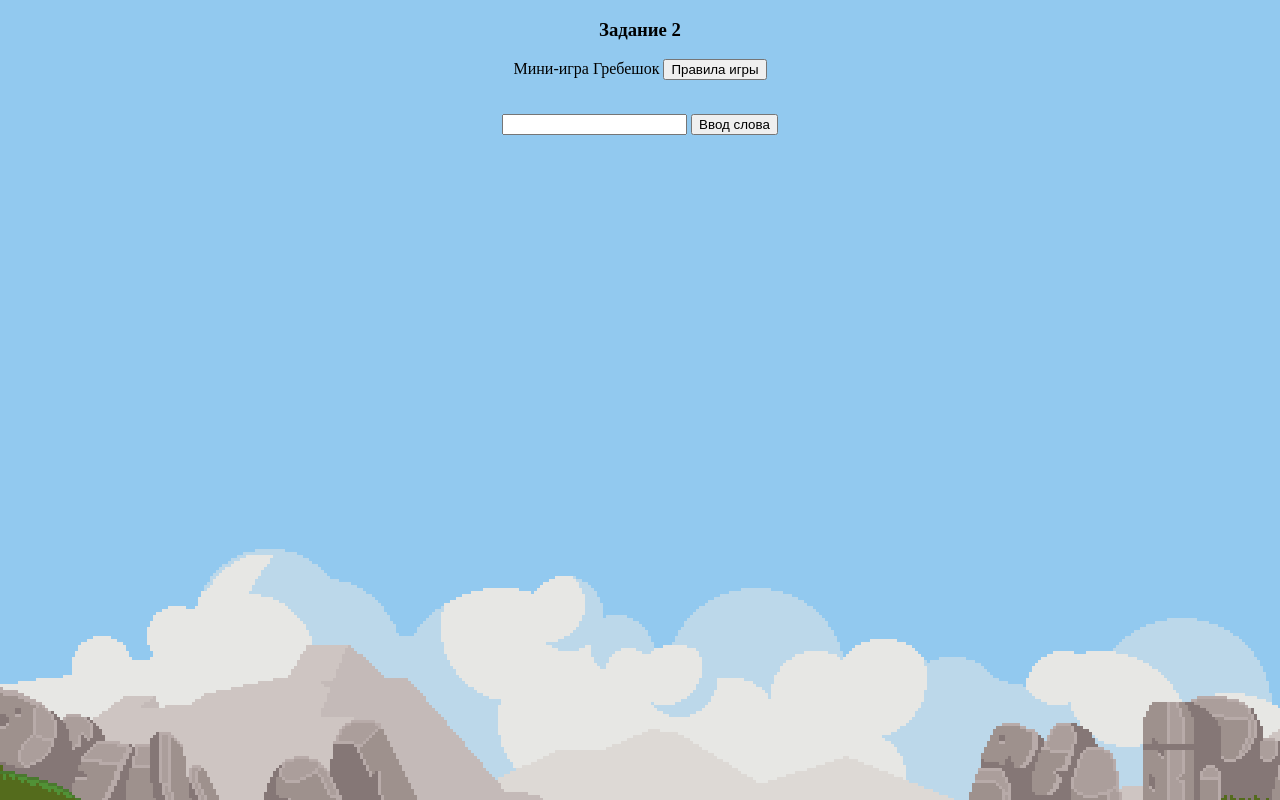
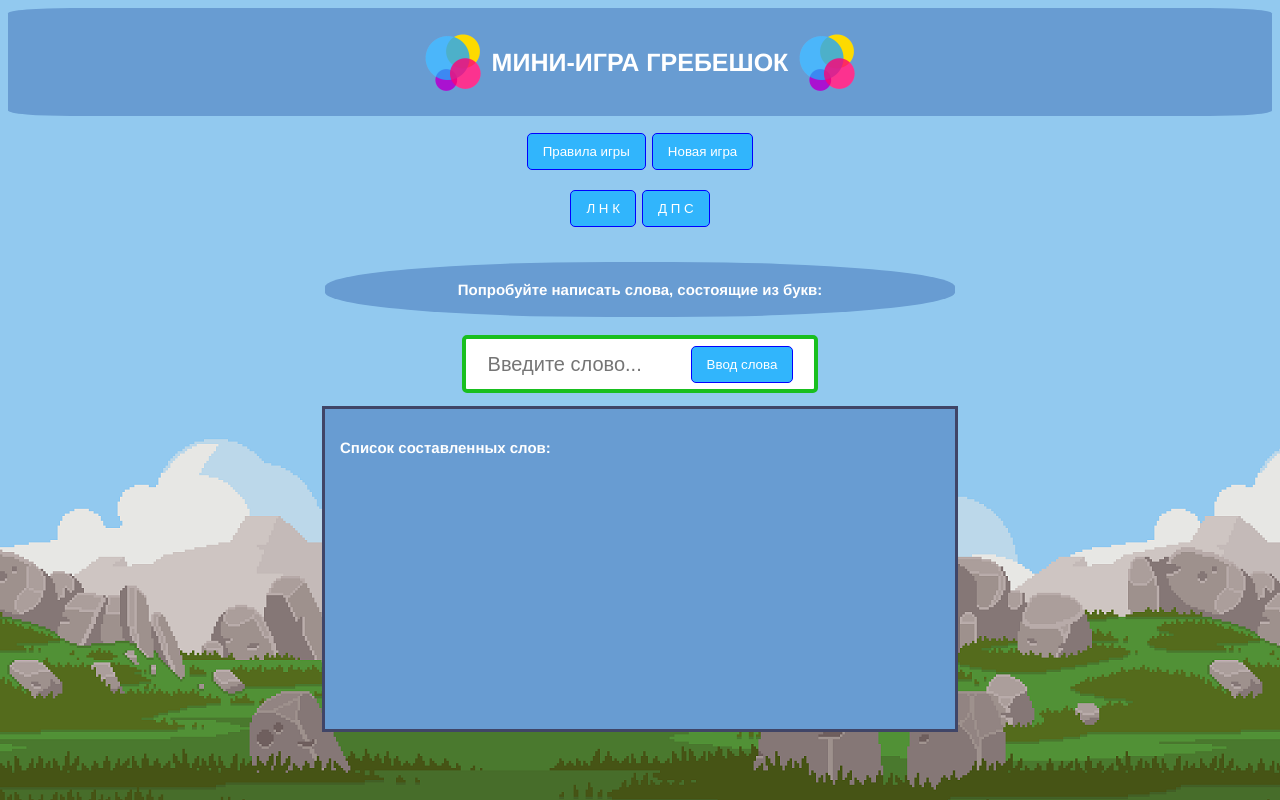
Before and after one commit to NomokonovD/----HTML, a plain HTML site: page task2.html in a window 1280 px wide. Shown: the top 800 px of the page. Drawn offline with Linux system fonts and the light colour scheme.

Commit message:
Работа над 2 заданием (мини-игра)

```diff
--- a/style.css
+++ b/style.css
@@ -8,8 +8,8 @@
 }
 
 .body2{
-    background-image: url(images/фон.png);
-    height: 1080px;;
+background-image: url(images/фон1.png);
+
 }
 
 .s{
@@ -43,10 +43,13 @@ display: flex;
 
 .search-form{
 border:none;
+border-radius: 20%;
 width: 200px;
 outline: none;
 font-size: 20px;
-    padding-right: 10px;
+padding-right: 10px #689CD2;
+
+color: rgb(161, 161, 161);
 
 }
 
@@ -57,3 +60,74 @@ display: flex;
 .search-bt:hover{
 background-color: rgb(13, 219, 47);
 }
+
+.header{
+    display:flex;
+    align-items: center;
+    justify-content: center;
+    padding: 15px;
+
+    background: #689CD2;
+    color:#fff;
+    font-family: Helvetica;
+    font-weight: bold;
+    font-size: 25px;
+    border-radius: 5%;
+}
+
+.header>img{
+    margin:7px;
+}
+
+.buttonGame{
+    display: inline-block;
+    padding: 10px 15px;
+    color:white;
+    background-color: rgb(49, 181, 252);
+    border: 1px solid blue;
+    border-radius: 5px;
+    user-select: none;
+    margin: 1px;
+}
+
+.buttonGame:hover{
+    opacity: 0.7;
+    cursor: pointer;
+    background-color: #FF9900;
+}
+
+.header_word{
+    display:flex;
+    align-items: center;
+    justify-content: center;
+    padding: 15px;
+    height: 25px;
+    width: 600px;
+
+    background: #689CD2;
+    color:#fff;
+    font-family: Helvetica;
+    font-weight: bold;
+    font-size: 15px;
+    border-radius: 45%;
+}
+
+.fontP{
+    color:rgb(3, 73, 134);
+    font-family: Helvetica;
+    font-size: 13px;
+}
+
+.ListWord{
+    display:flex;
+    padding: 15px;
+    height: 290px;
+    width: 600px;
+
+    background: #689CD2;
+    color:#fff;
+    font-family: Helvetica;
+    font-weight: bold;
+    font-size: 15px;
+    border: 3px solid rgb(64, 69, 103);
+}
--- a/task2.html
+++ b/task2.html
@@ -9,16 +9,43 @@
 </head>
 
 <body class="body2">
-    <h3 align="center">Задание 2</h3>
+
+    <div class="header">
+        <img src="images/logo.png" alt="logo" >
+            МИНИ-ИГРА ГРЕБЕШОК
+            <img src="images/logo.png" alt="logo">
+    </div>
+
     <div align="center">
-        <p >
-            Мини-игра Гребешок
-            <button onclick="Rules()">Правила игры</button>
+        <p>
+            <button onclick="Rules()" class="buttonGame">Правила игры</button>
+            <button class="buttonGame" onclick="NewGame()">Новая игра</button>
+            <br>
+            <br>
+            <button class="buttonGame" id="btn1" onclick="clickButt1()">Л Н К</button>
+            <button class="buttonGame" id="btn2" onclick="clickButt2()">Д П С</button>
+
             <br><br>
+        </p>
+        <div class = "header_word">
 
-        </p>
-        <input type="text" id="input">
-        <button onclick="Game()">Ввод слова</button>
+            <p>Попробуйте написать слова, состоящие из букв: <span id="inputWord"></span></p>
+        </div>
+        <br>
+        <div class="search">
+            <input class="search-form" type="text" id="input" placeholder="Введите слово...">
+            <button class="buttonGame" onclick="Game()">Ввод слова</button>
+        </div>
+        <p class="fontP" id="Err"></p>
+
+        <div class="ListWord">
+            <p>Список составленных слов:</p>
+            <br>
+            <p id="ListW"></p>
+        </div>
+
+    </div>
+
 
     </div>
 </body>
--- a/task2.js
+++ b/task2.js
@@ -1,8 +1,75 @@
+let checkBtn=false;
+let flag=0;
+let arr=[];
+
+function clickButt1(){
+    if(checkBtn){
+        NewGame();
+    }
+    else{
+        let btn1=document.querySelector("#btn1");
+        btn1.style.backgroundColor='#FF9900';
+        document.getElementById("inputWord").innerHTML="Л Н К";
+        checkBtn=true;
+        flag=1;
+    }
+}
+
+function clickButt2(){
+    if(checkBtn){
+        NewGame();
+    }
+    else{
+        let btn2=document.querySelector("#btn2");
+        btn2.style.backgroundColor='#FF9900';
+        document.getElementById("inputWord").innerHTML="Д П С";
+        checkBtn=true;
+    }
+}
+
 function Game(){
+    let word, str=" ";
+
+    word = document.getElementById("input").value;
+
+    if(flag==1){ //если нажата левая кнопка с буквами
+
+        if(checking_letters(word) && word!="" && arr.indexOf(word.toUpperCase())==-1 && word.length >=5){
+            arr.push(word.toUpperCase());
+
+            for(let i of arr){
+                str+=i+", ";
+            }
+            document.getElementById("ListW").innerHTML=str;
+            document.getElementById("Err").innerHTML="";
+        }
+        else{
+            document.getElementById("Err").innerHTML="Данное слово не подходит";
+        }
+
+
+    }
 
     document.getElementById("input").value="";
+}
+
+function checking_letters(word){ // проверка на наличие букв в слове
+
+    if((word.indexOf('Л')!=-1 || word.indexOf('л')!=-1) && (word.indexOf('Н')!=-1 || word.indexOf('н')!=-1) && (word.indexOf('К')!=-1 || word.indexOf('к')!=-1)){
+        return true;
+    }
+    else if((word.indexOf('Д')!=-1 || word.indexOf('д')!=-1) && (word.indexOf('П')!=-1 || word.indexOf('п')!=-1) && (word.indexOf('С')!=-1 || word.indexOf('с')!=-1)){
+        return true;
+    }
+    else{
+        return false;
+    }
 }
 
 function Rules(){
     confirm("Даны несколько букв (начать можно с двух или с трёх). Необходимо придумать как можно больше слов, в которых встречаются эти буквы. Буквы можно менять местами.")
 }
+
+function NewGame(){
+    window.location.reload();
+}
```
Also changed, not shown: task1.html (+1 -1 lines), images/logo.ico (added), images/logo.png (added), images/yvzEOWfYvN4.jpg (added), images/фон1.png (added), task1.js (line endings or trailing spaces), 1 other file. Lines whose indentation alone changed are shown as unchanged.
